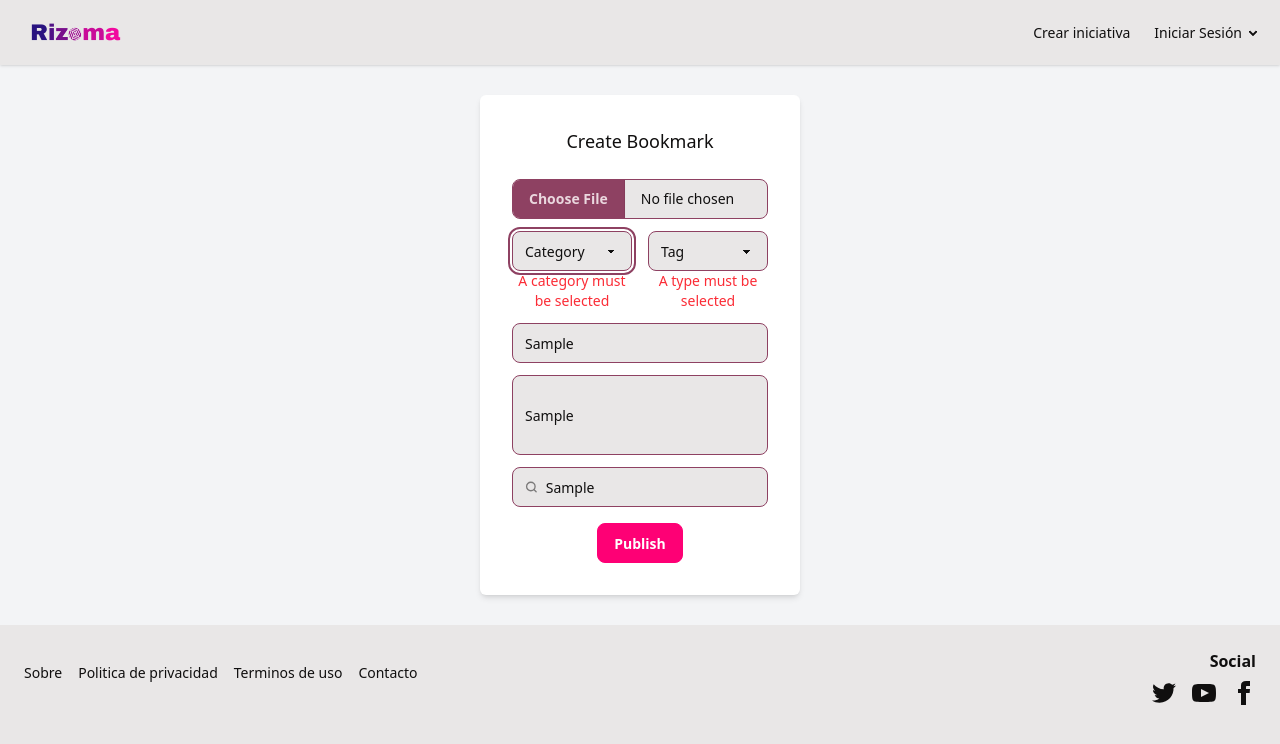
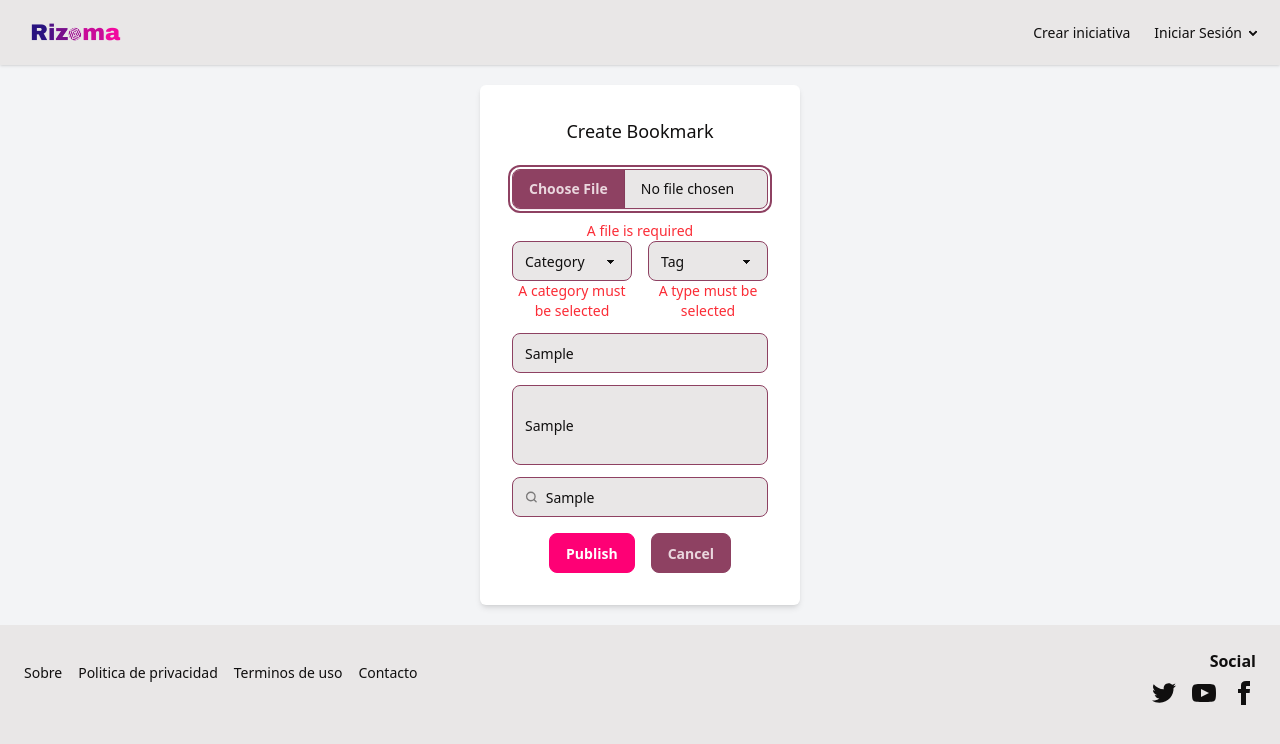
Before and after one commit to Rizoma-decentralized-networks/frontEnd, a React (Vite) app: page /post-mark in a window 1280 px wide. Both pictures are taken after typing "Sample", "Sample", "Sample" into the empty fields and a click on the button "Publish". Shown: the top 744 px of the page. Built offline with nearby package versions, Linux system fonts and the light colour scheme.

Commit message:
styles (UX) :  message confirm with form is send

```diff
--- a/src/components/buttons/CancelButton.jsx
+++ b/src/components/buttons/CancelButton.jsx
@@ -4,7 +4,7 @@ const CancelButton = ({ onClick, disabled }) => {
   return (
     <button
       type="button"
-      className="btn btn-sm bg-secondary text-white border-none hover"
+      className="btn btn-secondary"
       onClick={onClick}
       disabled={disabled}
     >
--- a/src/components/buttons/CreateUserButton.jsx
+++ b/src/components/buttons/RegisterButton.jsx
@@ -1,10 +1,10 @@
 import React from 'react';
 
-const CreateUserButton = ({ onSubmit, isLoading }) => {
+const RegisterButton = ({ onSubmit, isLoading }) => {
   return (
     <button
       type="submit"
-      className="btn btn-sm btn-primary"
+      className="btn btn-primary"
       disabled={isLoading}
     >
       {isLoading ? (
@@ -19,4 +19,4 @@ const CreateUserButton = ({ onSubmit, isLoading }) => {
   );
 };
 
-export default CreateUserButton;
+export default RegisterButton;
--- a/src/components/sections/PostMarkSection.jsx
+++ b/src/components/sections/PostMarkSection.jsx
@@ -1,7 +1,10 @@
 import { useForm } from "react-hook-form";
 import PublishMark from "../buttons/PublishMark";
+import CancelButton from "../buttons/CancelButton";
+import { useState } from "react";
 
 function PostMarkForm() {
+  const [isSubmitted, setIsSubmitted] = useState(false);
   const {
     register,
     handleSubmit,
@@ -18,9 +21,17 @@ function PostMarkForm() {
       location: dataMark.location,
     };
     console.log(structuredDataMark);
+    setIsSubmitted(true);
   };
 
   return (
+    <div>
+      {isSubmitted && (
+        <div role="alert" className="alert alert-success alert-soft">
+  <span>Your purchase has been confirmed!</span>
+</div>
+      )}
+
       <form
         onSubmit={handleSubmit(onSubmit)}
         className="flex flex-col gap-4 items-center justify-center min-h-[70vh] bg-gray-100"
@@ -30,14 +41,15 @@ function PostMarkForm() {
 
           <input
             type="file"
-          {...register("file")}
+            {...register("file", { required: "A file is required" })}
             className="file-input file-input-secondary mb-3"
           />
+          {errors.file && <p className="text-red-500 text-sm">{errors.file.message}</p>}
 
           <div className="flex gap-4 mb-3">
             <div className="flex-1">
               <select
-              {...register("category", { required: true })}
+                {...register("category", { required: "A category must be selected" })}
                 className="select validator select-secondary"
                 defaultValue=""
               >
@@ -49,15 +61,13 @@ function PostMarkForm() {
                 <option>Conflicts</option>
               </select>
               {errors.category && (
-              <p className="text-red-500 text-sm">
-                A category must be selected
-              </p>
+                <p className="text-red-500 text-sm">{errors.category.message}</p>
               )}
             </div>
 
             <div className="flex-1">
               <select
-              {...register("type", { required: true })}
+                {...register("type", { required: "A type must be selected" })}
                 className="select validator select-secondary"
                 defaultValue=""
               >
@@ -76,23 +86,26 @@ function PostMarkForm() {
                 <option>Democracy memory</option>
               </select>
               {errors.type && (
-              <p className="text-red-500 text-sm">A type must be selected</p>
+                <p className="text-red-500 text-sm">{errors.type.message}</p>
               )}
             </div>
           </div>
 
           <input
             type="text"
-          {...register("title")}
+            {...register("title", { required: "Title is required", maxLength: { value: 100, message: "Title is too long" } })}
             placeholder="Title"
             className="input input-secondary mb-3"
           />
+          {errors.title && <p className="text-red-500 text-sm">{errors.title.message}</p>}
+
           <input
             type="text"
-          {...register("description")}
+            {...register("description", { required: "Description is required", maxLength: { value: 500, message: "Description is too long" } })}
             placeholder="Description"
             className="textarea textarea-secondary mb-3"
           />
+          {errors.description && <p className="text-red-500 text-sm">{errors.description.message}</p>}
 
           <label className="input flex items-center gap-2 mb-4 input-secondary">
             <svg
@@ -113,14 +126,20 @@ function PostMarkForm() {
             </svg>
             <input
               type="search"
-            {...register("location")}
+              {...register("location", { required: "Location is required", maxLength: { value: 100, message: "Location is too long" } })}
               className="grow"
               placeholder="Location"
             />
           </label>
+          {errors.location && <p className="text-red-500 text-sm">{errors.location.message}</p>}
+
+          <div className="flex gap-4 justify-center">
             <PublishMark />
+            <CancelButton />
+          </div>
         </div>
       </form>
+    </div>
   );
 }
 
--- a/src/components/sections/RegisterSection.jsx
+++ b/src/components/sections/RegisterSection.jsx
@@ -1,6 +1,6 @@
 import React, { useState } from 'react';
 import { useForm } from 'react-hook-form';
-import CreateUserButton from '../buttons/CreateUserButton';
+import RegisterButton from '../buttons/RegisterButton';
 import CancelButton from '../buttons/CancelButton';
 import { postUser } from '../../services/apiUsers';
 
@@ -136,7 +136,7 @@ const RegisterSection = () => {
           </div>
 
           <div className="flex justify-center gap-4">
-            <CreateUserButton
+            <RegisterButton
               isLoading={isLoading}
             />
 
```
Lines whose indentation alone changed are shown as unchanged.
